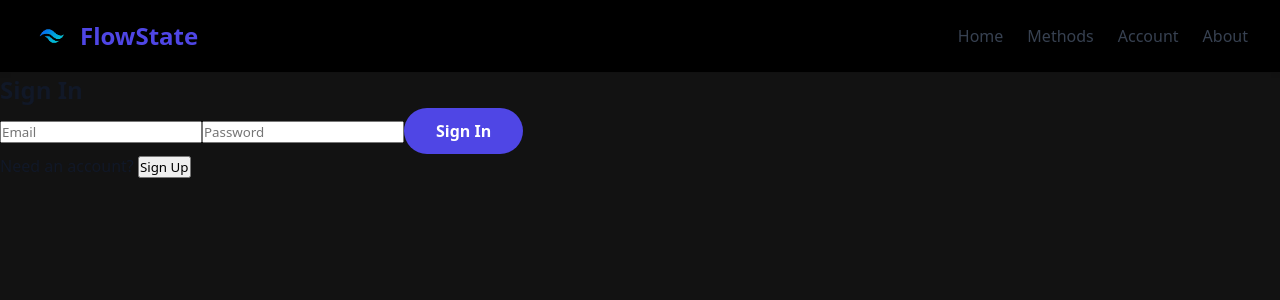
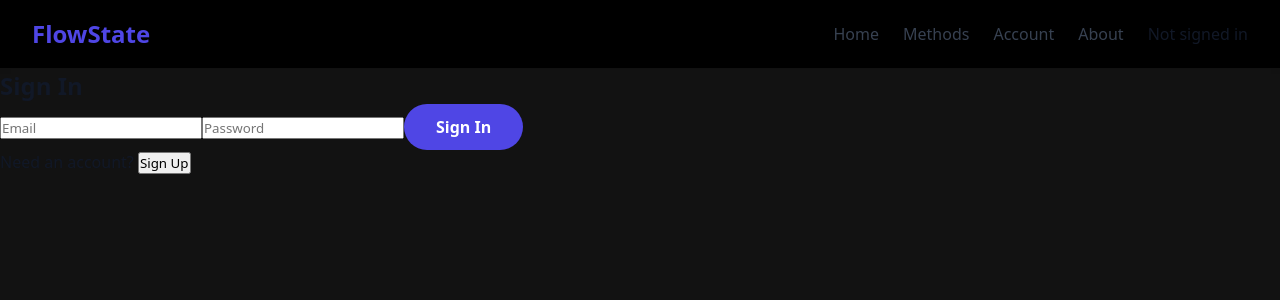
Before and after one commit to owenwillis8/studyappnew, a React (Vite) app: page /account in a window 1280 px wide. Shown: the top 300 px of the page. Built offline with nearby package versions, Linux system fonts and the light colour scheme; no server answers.

Commit message:
organization and key fixes

```diff
--- a/src/App.tsx
+++ /dev/null
@@ -1,52 +0,0 @@
-import React from "react";
-import { Routes, Route, Link } from "react-router-dom";
-import "./index.css";
-import logo from "./assets/logo.png";
-import Features from "./Features.tsx";
-import AuthPage from "./AuthPage";
-
-const Navbar: React.FC = () => {
-  return (
-    <nav className="navbar">
-      <div className="logo-container">
-        <img src={logo} alt="Flow State logo" className="logo-img" />
-        <h1 className="logo-text">FlowState</h1>
-      </div>
-
-      <ul className="nav-links">
-        <li><Link to="/">Home</Link></li>
-        <li><Link to="/methods">Methods</Link></li>
-        <li><Link to="/account">Account</Link></li>
-        <li><Link to="/about">About</Link></li>
-      </ul>
-    </nav>
-  );
-};
-
-
-const LandingPage: React.FC = () => {
-  return (
-    <section className="hero">
-      <h2>Find Your Flow</h2>
-      <p>Guided study sessions that help you stay focused and productive.</p>
-      <Link to="/account">
-      <button className="cta">Get Started</button>
-      </Link>
-    </section>
-  );
-};
-
-const App: React.FC = () => {
-  return (
-    <>
-      <Navbar />
-      <Routes>
-        <Route path="/" element={<LandingPage />} />
-        <Route path="/methods" element={<Features />} />
-        <Route path="/account" element={<AuthPage />} />
-      </Routes>
-    </>
-  );
-};
-
-export default App;
--- /dev/null
+++ b/src/Pages/App.tsx
@@ -0,0 +1,54 @@
+import React, { useEffect, useState } from "react";
+import { Routes, Route, Link} from "react-router-dom";
+import Navbar from "../components/navbar";
+import Features from "./Features";
+import AuthPage from "./AuthPage";
+import { supabase } from "../supabaseClient";
+import type { User } from "@supabase/supabase-js";
+
+const LandingPage: React.FC = () => (
+  <section className="hero">
+    <h2>Find Your Flow</h2>
+    <p>Guided study sessions that help you stay focused and productive.</p>
+    <Link to="/account">
+    <button className="cta">Get Started</button>
+    </Link>
+  </section>
+);
+
+const App: React.FC = () => {
+  const [user, setUser] = useState<User | null>(null);
+
+
+  useEffect(() => {
+    const fetchUser = async () => {
+      const { data } = await supabase.auth.getUser();
+      if (data?.user) setUser(data.user);
+    };
+    fetchUser();
+  }, []);
+
+useEffect(() => {
+  const { data: { subscription } } = supabase.auth.onAuthStateChange((_event, session) => {
+    setUser(session?.user || null);
+  });
+
+  return () => {
+    subscription.unsubscribe();
+  };
+}, []);
+
+
+  return (
+    <>
+      <Navbar user={user} />
+      <Routes>
+        <Route path="/" element={<LandingPage />} />
+        <Route path="/methods" element={<Features />} />
+        <Route path="/account" element={<AuthPage />} />
+      </Routes>
+    </>
+  );
+};
+
+export default App;
--- a/src/AuthPage.tsx
+++ b/src/Pages/AuthPage.tsx
@@ -1,5 +1,6 @@
 import { useState, type FormEvent } from "react";
-import { supabase } from "./supabaseClient";
+import { supabase } from "../supabaseClient";
+
 
 export default function AuthPage() {
   const [email, setEmail] = useState<string>("");
--- a/src/Features.tsx
+++ b/src/Pages/Features.tsx
@@ -1,5 +1,4 @@
 import React from "react";
-
 interface StudyMethod {
   name: string;
   description: string;
--- /dev/null
+++ b/src/components/navbar.tsx
@@ -0,0 +1,38 @@
+import React from "react";
+import { Link } from "react-router-dom";
+
+interface NavbarProps {
+  user: any | null;
+}
+
+const Navbar: React.FC<NavbarProps> = ({ user }) => {
+  return (
+    <nav className="navbar">
+      <div className="logo-container">
+        <h1 className="logo-text">FlowState</h1>
+      </div>
+
+      <ul className="nav-links">
+        <li>
+          <Link to="/">Home</Link>
+        </li>
+        <li>
+          <Link to="/methods">Methods</Link>
+        </li>
+        <li>
+          <Link to="/account">Account</Link>
+        </li>
+        <li>
+          <Link to="/about">About</Link>
+        </li>
+        {user ? (
+          <li className="signed-in">Signed in as {user.email}</li>
+        ) : (
+          <li className="signed-out">Not signed in</li>
+        )}
+      </ul>
+    </nav>
+  );
+};
+
+export default Navbar;
--- a/src/main.tsx
+++ b/src/main.tsx
@@ -1,7 +1,7 @@
 import React from "react";
 import ReactDOM from "react-dom/client";
 import { BrowserRouter } from "react-router-dom";
-import App from "./App.tsx";
+import App from "./Pages/App.tsx";
 import "./index.css";
 
 ReactDOM.createRoot(document.getElementById("root")!).render(
--- a/src/supabaseClient.ts
+++ b/src/supabaseClient.ts
@@ -1,7 +1,6 @@
 import { createClient } from "@supabase/supabase-js";
 
-
-const supabaseUrl = "https://xyjaozeudmwvuuqufdcc.supabase.co";
-const supabaseAnonKey = "eyJhbGciOiJIUzI1NiIsInR5cCI6IkpXVCJ9.eyJpc3MiOiJzdXBhYmFzZSIsInJlZiI6Inh5amFvemV1ZG13dnV1cXVmZGNjIiwicm9sZSI6ImFub24iLCJpYXQiOjE3NjE3NzIxNDcsImV4cCI6MjA3NzM0ODE0N30.XCJaN5NOce__cTqqjmVWkI0aLcwsTa71sWjhQS3pGYY";
-
-export const supabase = createClient(supabaseUrl, supabaseAnonKey);
+export const supabase = createClient(
+  import.meta.env.VITE_SUPABASE_URL,
+  import.meta.env.VITE_SUPABASE_ANON_KEY
+);
--- a/tsconfig.app.json
+++ b/tsconfig.app.json
@@ -24,5 +24,5 @@
     "noFallthroughCasesInSwitch": true,
     "noUncheckedSideEffectImports": true
   },
-  "include": ["src", "src/App.tsx", "src/Features.tsx"]
+  "include": ["src", "src/Pages/App.tsx", "src/Pages/Features.tsx"]
 }
```
Also changed, not shown: src/Pages/Pomodoro.tsx (added), 1 other file (tests, documents, lock files or other folders).
